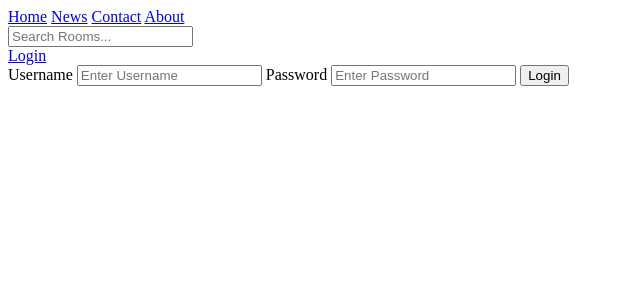
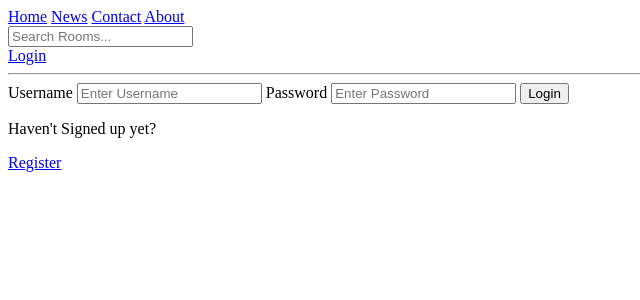
Before and after one commit to amansinghal123/Django-Backend, a Django app: page /login/ in a window 1280 px wide. Shown: the top 300 px of the page, without its empty margins (0-640 px from the left). Run offline with Django 3.2, Linux system fonts and the light colour scheme.

Commit message:
User Login/Logout and Registration Done

```diff
--- a/p1/base/templates/base/login_register.html
+++ b/p1/base/templates/base/login_register.html
@@ -14,7 +17,25 @@
 
             <input type="submit" value="Login">
         </form>
+
+        <p>Haven't Signed up yet?</p>
+        <a href="{% url 'register_name' %}">Register</a>
     </div>
 
+{% elif page == 'register' %}
+
+    <div>
+        <form method="POST" action="">
+            {% csrf_token %}
+            {{form.as_p}}
+            <input type="submit" value="Register">
+        </form>
+
+        <p>Already Signed up?</p>
+        <a href="{% url 'login_name' %}">Login</a>
+
+    </div>
+
+{% endif %}
 
 {% endblock content %}
--- a/p1/base/urls.py
+++ b/p1/base/urls.py
@@ -11,4 +11,5 @@ urlpatterns = [
     path('delete-room/<str:pk>/', views.deleteRoom, name="delete-room_name"),
     path('login/', views.loginPage, name="login_name"),
     path('logout/', views.logoutUser, name="logout_name"),
+    path('register/', views.registerPage, name="register_name"),
 ]
--- a/p1/base/views.py
+++ b/p1/base/views.py
@@ -6,7 +6,7 @@ from django.contrib import messages
 from django.contrib.auth.models import User
 from django.contrib.auth import authenticate, login, logout
 from django.contrib.auth.decorators import login_required
-
+from django.contrib.auth.forms import UserCreationForm
 from django.db.models import Q
 from .models import Room, Topic
 
@@ -27,27 +27,58 @@ def logoutUser(request):
 
 def loginPage(request):
 
-    context={}
+    pageType = 'login'
+    context={'page': pageType}
 
     if request.user.is_authenticated:
         return redirect('home_name')
 
     if request.method=='POST':
-        email = request.POST.get('username')
+        curUser = request.POST.get('username').lower()
         password = request.POST.get('password')
 
         try:
-            curUser=User.objects.get(username=email)
+            curUser=User.objects.get(username=curUser)
         except:
             messages.error(request, "User doesn't exist")
 
-        curUser = authenticate(request, username=email, password=password)
+        curUser = authenticate(request, username=curUser, password=password)
 
         if curUser is not None:
             login(request, curUser)
             return redirect('home_name')
         else:
             messages.error(request, "Username or Password doesn't exist")
+
+    return render(request, 'base/login_register.html', context)
+
+
+def registerPage(request):
+
+    form=UserCreationForm()
+    pageType='register'
+
+    context={'page': pageType, 'form': form}
+
+    if request.method=='POST':
+        form=UserCreationForm(request.POST)
+
+        if form.is_valid():
+            curUser = form.save(commit=False)
+            curUser.username = curUser.username.lower()
+            curUser.save()
+            login(request, curUser)
+            return redirect('home_name')
+        else:
+            messages.error(request, "An Error during Registration")
+
+        #curUser = authenticate(request, username=curUser, password=password)
+
+        # if curUser is not None:
+        #     login(request, curUser)
+        #     return redirect('home_name')
+        # else:
+        #     messages.error(request, "Username or Password doesn't exist")
 
     return render(request, 'base/login_register.html', context)
 
--- a/p1/templates/navbar.html
+++ b/p1/templates/navbar.html
@@ -11,7 +11,11 @@
 </form>
 
 {% if request.user.is_authenticated %}
+<p>Hello {{request.user}}!</p>
 <a href="{% url 'logout_name' %}">Logout</a>
 {% else %}
 <a href="{% url 'login_name' %}">Login</a>
 {% endif %}
+
+<br>
+<hr>
```
Also changed, not shown: other parts of p1/base/templates/base/login_register.html (+3 -0 lines), p1/db.sqlite3. Lines whose indentation alone changed are shown as unchanged.
